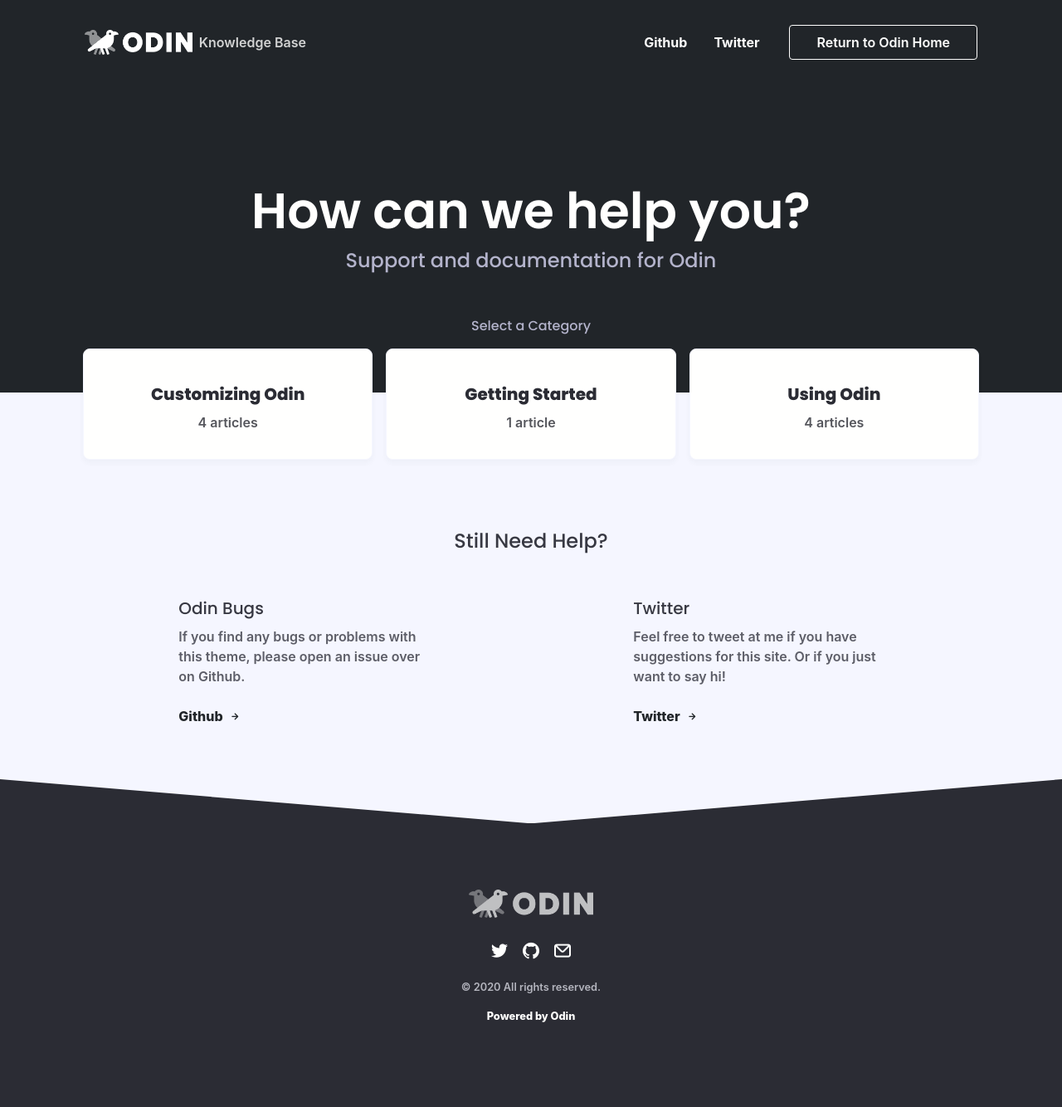
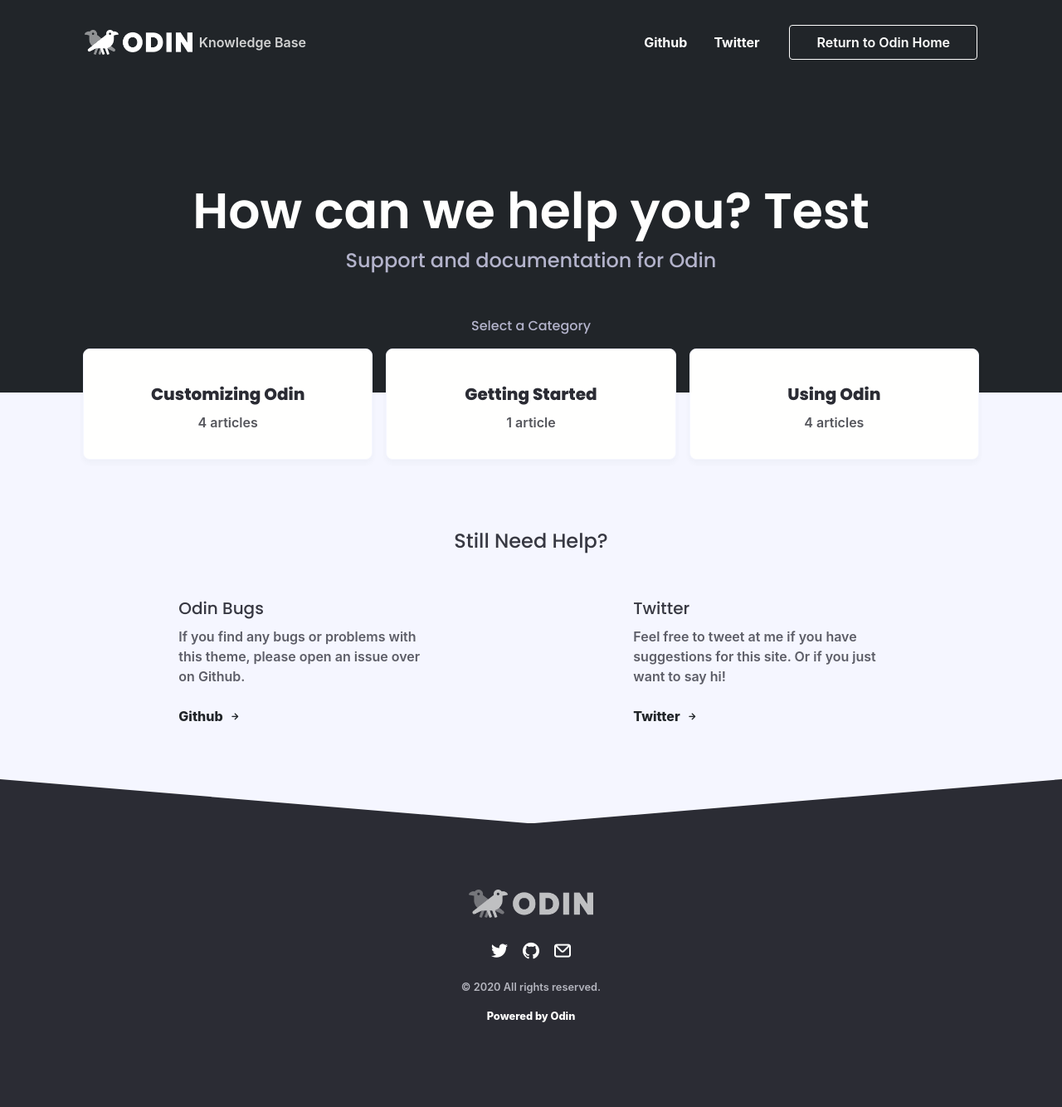
Before and after one commit to teddypender/teddypender.github.io, a Jekyll site: the page built from index.html, in a window 1280 px wide. Shown: the whole page at 83% size. Built offline with Jekyll 4.4.1, drawn with Linux system fonts in a browser that asks for light colours; nearby versions of some CDN libraries; some web fonts are replaced; comment, search, counter and statistics services are not loaded.

Commit message:
Update _config.yml

```diff
--- a/_config.yml
+++ b/_config.yml
@@ -18,8 +18,8 @@
 # You can create any custom variable you would like, and they will be accessible
 # in the templates via {{ site.myvariable }}.
 
-title: Odin - A Jekyll Knowledge Base Theme
-description: Odin is a simple to setup and use Jekyll theme for help desks and knowledge bases. Hosts for free on Github Pages!
+title: Teddy - A Jekyll Knowledge Base Theme
+description: Teddy is a simple to setup and use Jekyll theme for help desks and knowledge bases. Hosts for free on Github Pages!
 baseurl: /odin # the subpath of your site, e.g. /support
 url: https://teaguns.github.io # the base hostname AND PROTOCOL for your site, e.g. http://example.com
 permalink: /:categories/:title
@@ -29,7 +29,7 @@
 
 brand_logo: logo.png
 brand_name: Odin
-header: How can we help you?
+header: How can we help you? Test
 subheader: Support and documentation for Odin
 
 meta_image: odin-meta.png
```
